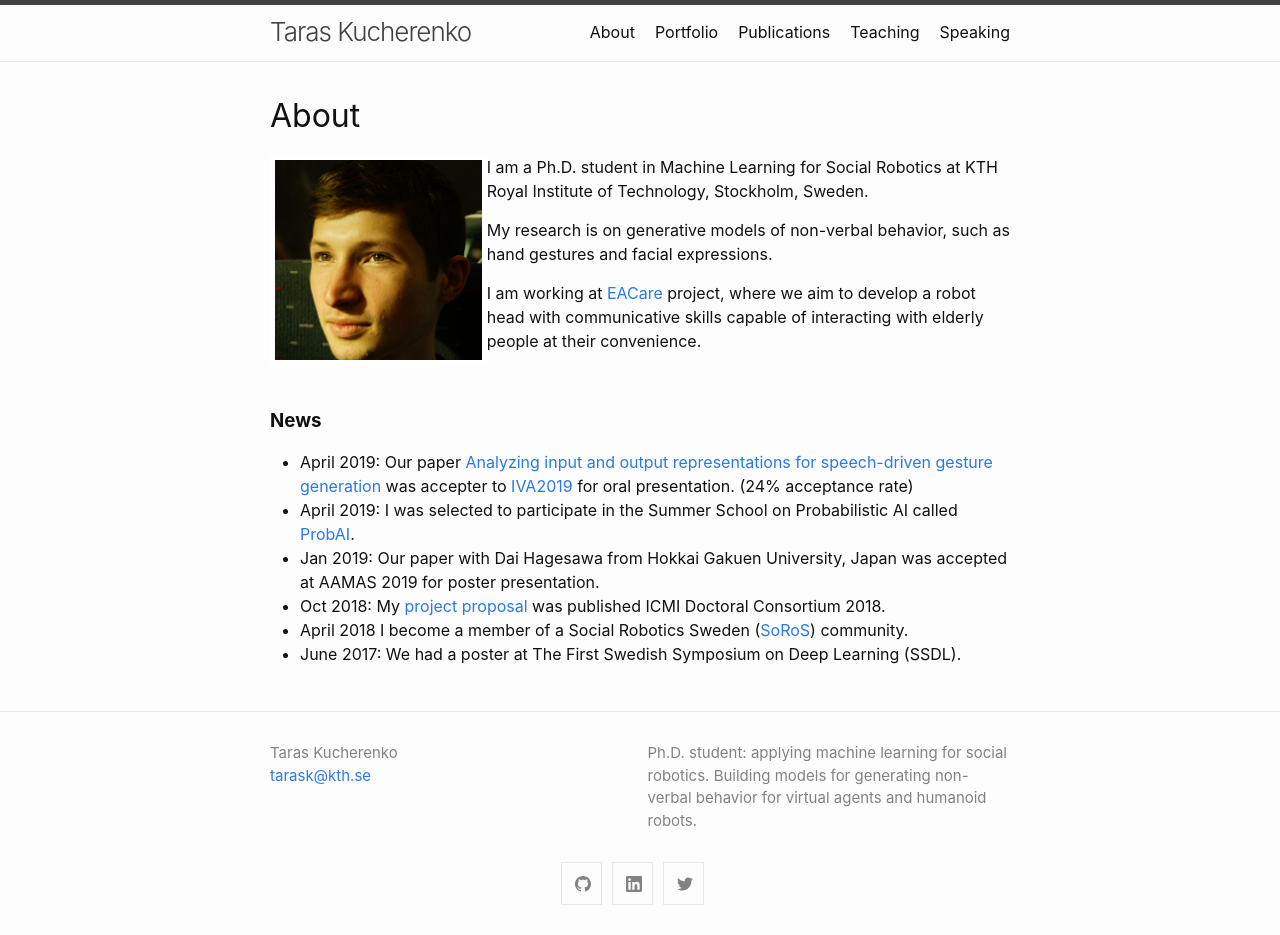
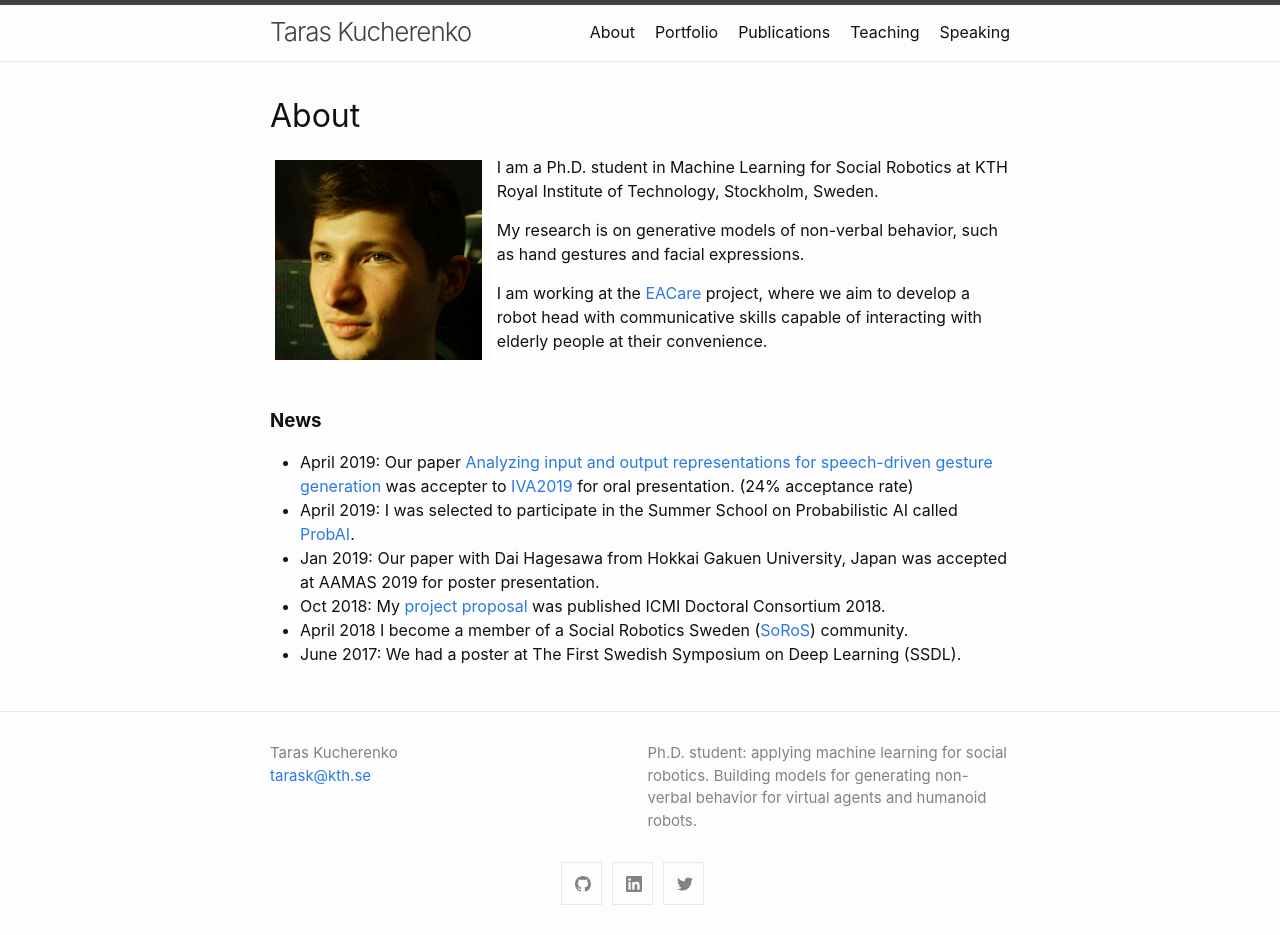
Before and after one commit to Svito-zar/Svito-zar.github.io, a Jekyll site: the page built from index.md, in a window 1280 px wide. Built offline with Jekyll 4.4.1, drawn with Linux system fonts in a browser that asks for light colours.

Commit message:
Minor corrections to the index page

```diff
--- a/index.md
+++ b/index.md
@@ -5,12 +5,12 @@ layout: home
 title: About
 exclude: true
 ---
-<img style="float: left; border: 5px solid white" src="assets/me2.jpeg" height="200" alt="portrait">
+<img style="float: left; border: 5px solid white; padding-right: 10px;" src="assets/me2.jpeg" height="200" alt="portrait">
 I am a Ph.D. student in Machine Learning for Social Robotics at KTH Royal Institute of Technology, Stockholm, Sweden.
 
 My research is on generative models of non-verbal behavior, such as hand gestures and facial expressions.
 
-I am working at [EACare](http://www.csc.kth.se/cvap/EACare/) project, where we aim to develop a robot head with communicative skills capable of interacting with elderly people at their convenience.
+I am working at the [EACare](http://www.csc.kth.se/cvap/EACare/) project, where we aim to develop a robot head with communicative skills capable of interacting with elderly people at their convenience.
 
 
 
```
